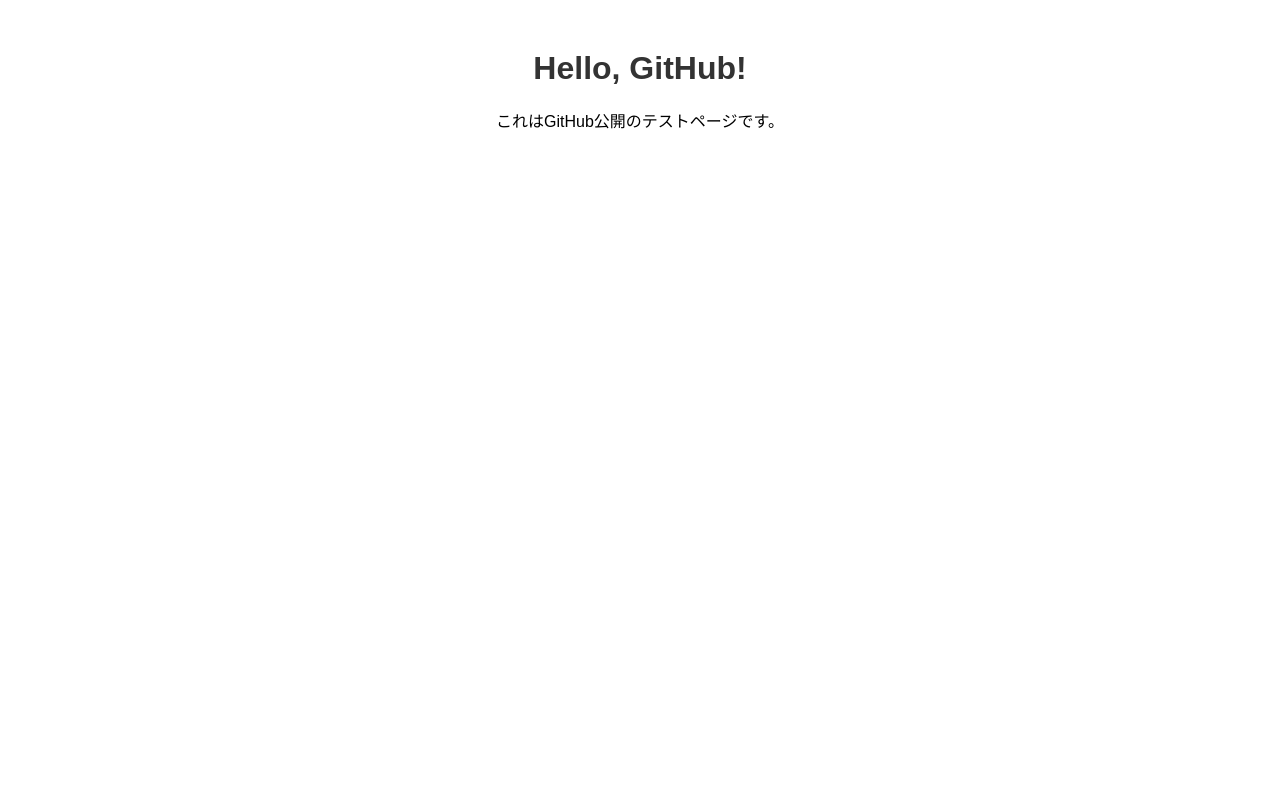
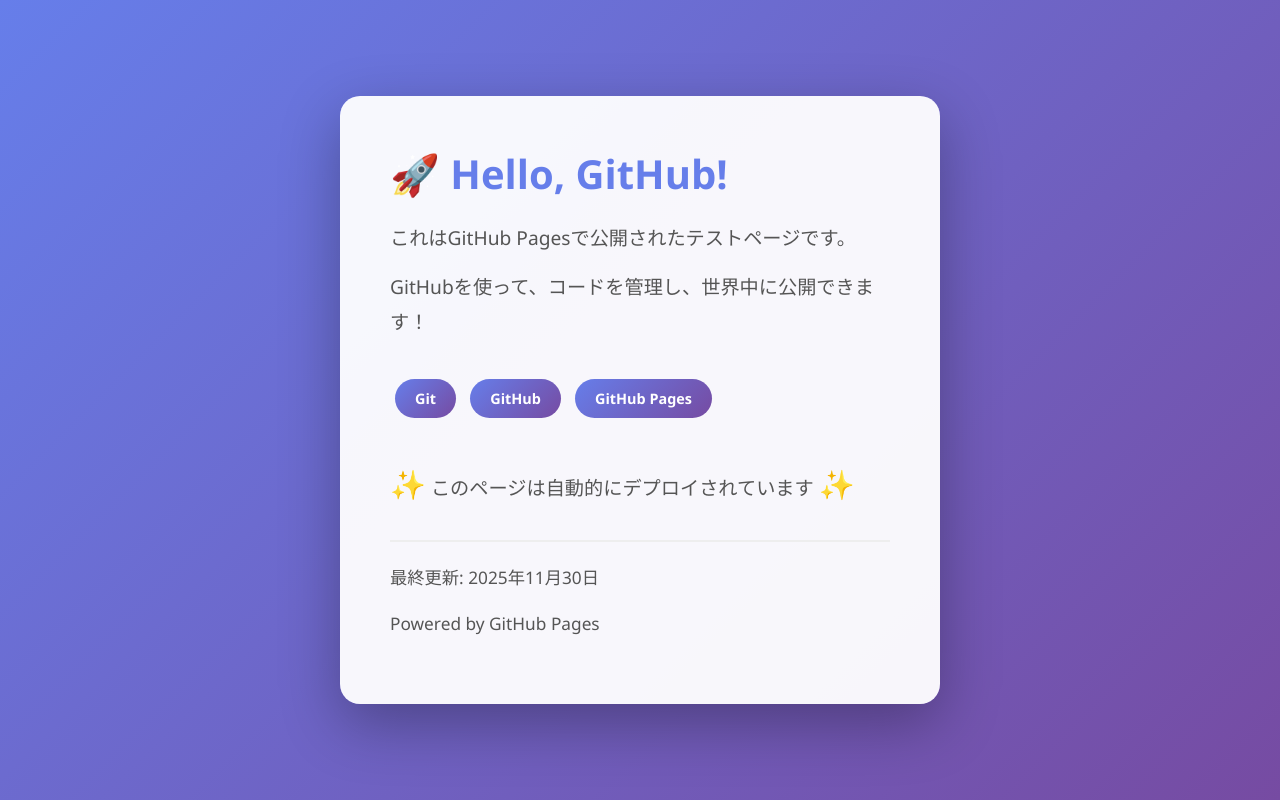
Before and after one commit to tokyointl/github-tutorial, a plain HTML site: page index.html in a window 1280 px wide. Drawn offline with Linux system fonts and the light colour scheme.

Commit message:
デザインを改善: グラデーション背景とアニメーションを追加

```diff
--- a/index.html
+++ b/index.html
@@ -1,22 +1,136 @@
 <!DOCTYPE html>
 <html lang="ja">
+
 <head>
     <meta charset="UTF-8">
     <meta name="viewport" content="width=device-width, initial-scale=1.0">
-    <title>GitHub Tutorial</title>
+    <title>GitHub Tutorial - 初めてのGitHub Pages</title>
     <style>
+        * {
+            margin: 0;
+            padding: 0;
+            box-sizing: border-box;
+        }
+
         body {
-            font-family: sans-serif;
-            text-align: center;
-            margin-top: 50px;
+            font-family: 'Segoe UI', Tahoma, Geneva, Verdana, sans-serif;
+            background: linear-gradient(135deg, #667eea 0%, #764ba2 100%);
+            min-height: 100vh;
+            display: flex;
+            justify-content: center;
+            align-items: center;
+            padding: 20px;
         }
+
+        .container {
+            background: rgba(255, 255, 255, 0.95);
+            border-radius: 20px;
+            padding: 50px;
+            max-width: 600px;
+            box-shadow: 0 20px 60px rgba(0, 0, 0, 0.3);
+            animation: fadeIn 1s ease-in;
+        }
+
+        @keyframes fadeIn {
+            from {
+                opacity: 0;
+                transform: translateY(30px);
+            }
+
+            to {
+                opacity: 1;
+                transform: translateY(0);
+            }
+        }
+
         h1 {
-            color: #333;
+            color: #667eea;
+            font-size: 2.5em;
+            margin-bottom: 20px;
+            animation: slideIn 0.8s ease-out;
+        }
+
+        @keyframes slideIn {
+            from {
+                opacity: 0;
+                transform: translateX(-50px);
+            }
+
+            to {
+                opacity: 1;
+                transform: translateX(0);
+            }
+        }
+
+        p {
+            color: #555;
+            font-size: 1.2em;
+            line-height: 1.8;
+            margin-bottom: 15px;
+        }
+
+        .badge {
+            display: inline-block;
+            background: linear-gradient(135deg, #667eea 0%, #764ba2 100%);
+            color: white;
+            padding: 10px 20px;
+            border-radius: 25px;
+            margin: 10px 5px;
+            font-size: 0.9em;
+            font-weight: bold;
+            transition: transform 0.3s ease;
+        }
+
+        .badge:hover {
+            transform: scale(1.1);
+        }
+
+        .footer {
+            margin-top: 30px;
+            padding-top: 20px;
+            border-top: 2px solid #eee;
+            color: #888;
+            font-size: 0.9em;
+        }
+
+        .emoji {
+            font-size: 1.5em;
+            animation: bounce 2s infinite;
+        }
+
+        @keyframes bounce {
+
+            0%,
+            100% {
+                transform: translateY(0);
+            }
+
+            50% {
+                transform: translateY(-10px);
+            }
         }
     </style>
 </head>
+
 <body>
-    <h1>Hello, GitHub!</h1>
-    <p>これはGitHub公開のテストページです。</p>
+    <div class="container">
+        <h1>🚀 Hello, GitHub!</h1>
+        <p>これはGitHub Pagesで公開されたテストページです。</p>
+        <p>GitHubを使って、コードを管理し、世界中に公開できます！</p>
+
+        <div style="margin: 30px 0;">
+            <span class="badge">Git</span>
+            <span class="badge">GitHub</span>
+            <span class="badge">GitHub Pages</span>
+        </div>
+
+        <p><span class="emoji">✨</span> このページは自動的にデプロイされています <span class="emoji">✨</span></p>
+
+        <div class="footer">
+            <p>最終更新: 2025年11月30日</p>
+            <p>Powered by GitHub Pages</p>
+        </div>
+    </div>
 </body>
+
 </html>
```
